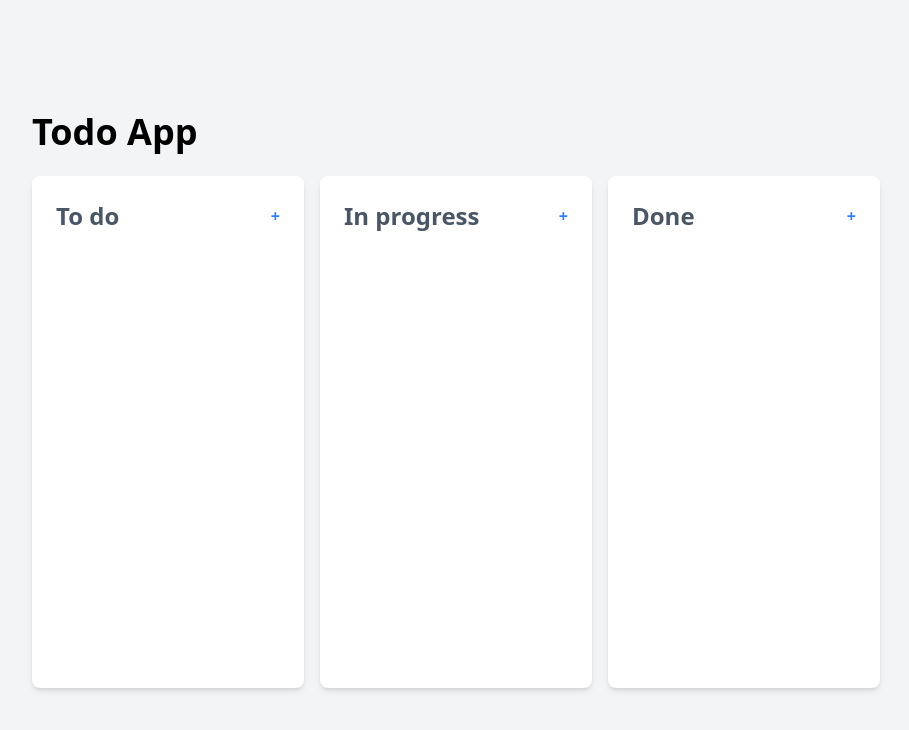
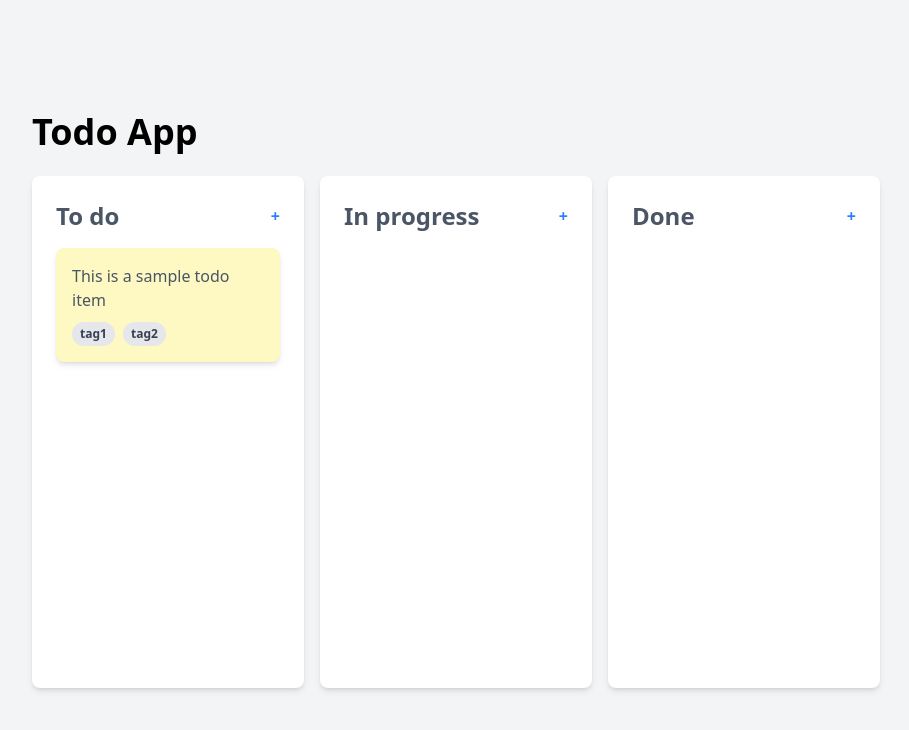
Before and after one commit to andre000/todo-react, a React (Vite) app: page / in a window 1280 px wide. Shown: the top 730 px of the page, without its empty margins (184-1093 px from the left). Built offline with nearby package versions, Linux system fonts and the light colour scheme.

Commit message:
fix: update TodoList import path and add missing status props

```diff
--- a/src/App.tsx
+++ b/src/App.tsx
@@ -1,5 +1,5 @@
 import { Default } from './layout/default'
-import { TodoList } from './features/todos/components/TodoList/TodoList'
+import { TodoList } from './features/todos/components/TodoList'
 import './styles/globals.css'
 import { TodosProvider } from './store/todos'
 
@@ -8,9 +8,9 @@ function App() {
     <TodosProvider>
       <Default>
         <div className='flex gap-4'>
-          <TodoList title='To do' />
-          <TodoList title='In progress' />
-          <TodoList title='Done' />
+          <TodoList title='To do' status='todo' />
+          <TodoList title='In progress' status='in-progress' />
+          <TodoList title='Done' status='done' />
         </div>
       </Default>
     </TodosProvider>
```
